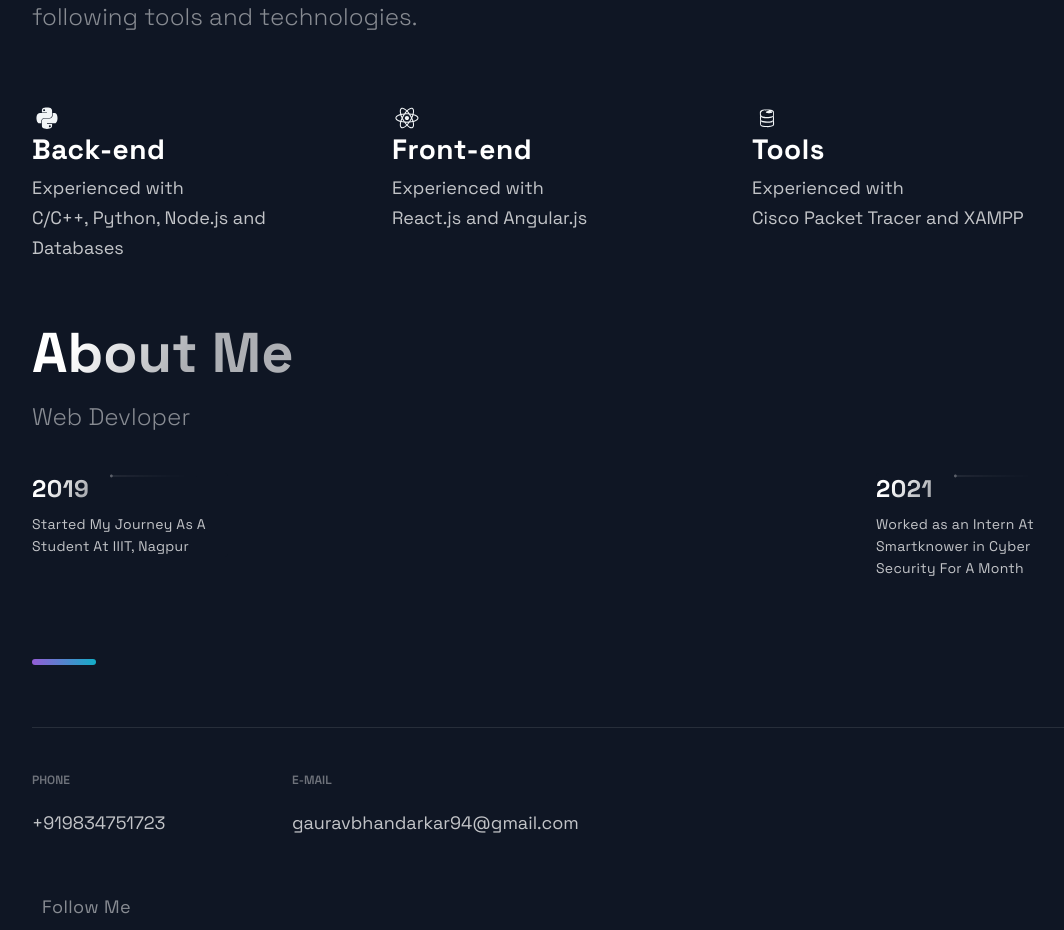
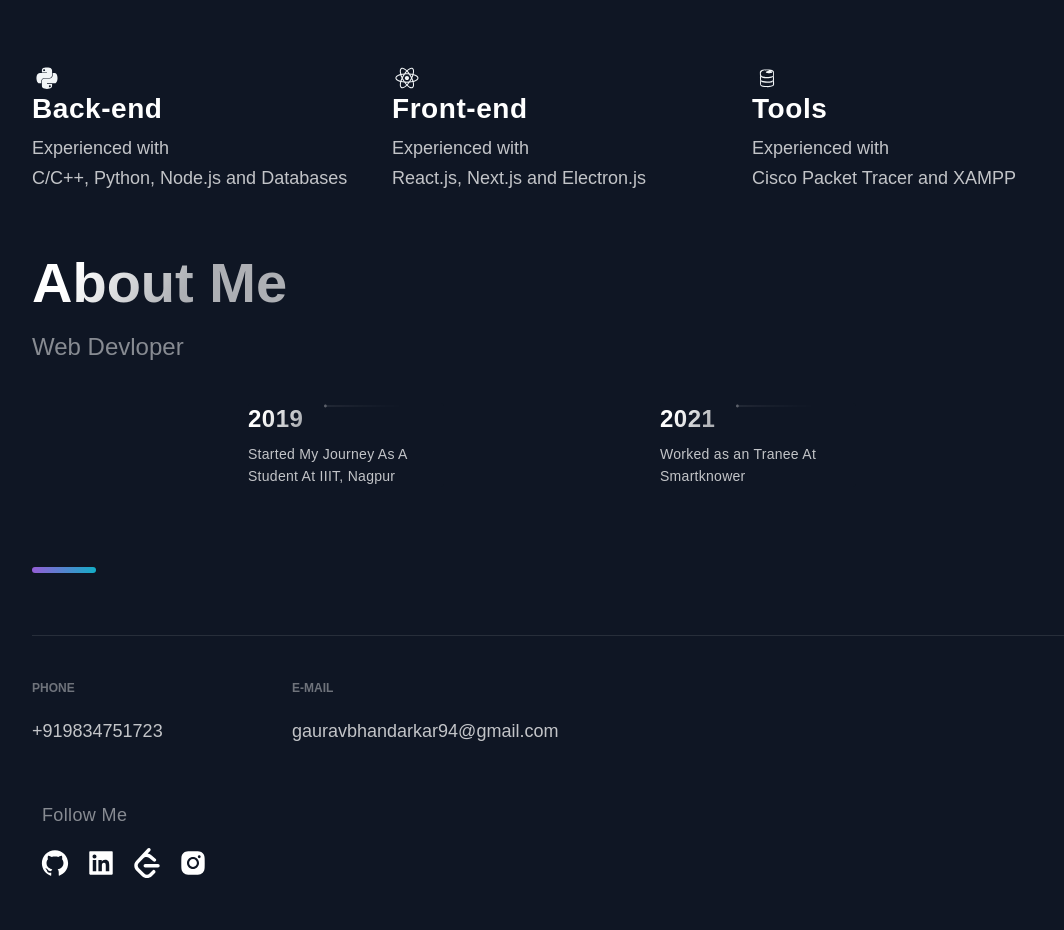
Before and after one commit to DracoCoder/My-Portfolio, a Next.js app: page / in a window 1280 px wide. Shown: the part 2240-3170 px from the top of the page, without its empty margins (88-1152 px from the left). Built offline with nearby package versions, Linux system fonts and the light colour scheme.

Commit message:
--Fixed scroll to Technology not working --Fixed Timeline Spaces --Fixed Page Title

```diff
--- a/src/components/Technologies/Technologies.js
+++ b/src/components/Technologies/Technologies.js
@@ -4,7 +4,7 @@ import { Section, SectionDivider, SectionText, SectionTitle } from '../../styles
 import { List, ListContainer, ListItem, ListParagraph, ListTitle } from './TechnologiesStyles';
 
 const Technologies = () => (
-  <Section id='tech'>
+  <Section id="technology">
     <SectionDivider />
     <br /><br /><br />
     <SectionTitle>Technology</SectionTitle>
@@ -26,7 +26,7 @@ const Technologies = () => (
         <ListContainer>
           <ListTitle>Front-end</ListTitle>
           <ListParagraph>Experienced with <br />
-            React.js and Angular.js
+            React.js, Next.js and Electron.js
           </ListParagraph>
         </ListContainer>
       </ListItem>
--- a/src/components/TimeLine/TimeLineStyles.js
+++ b/src/components/TimeLine/TimeLineStyles.js
@@ -7,7 +7,7 @@ export const CarouselContainer = styled.ul`
   padding: 0rem;
   list-style:none;
   display: flex;
-  justify-content: space-between;
+  justify-content: space-evenly;
   /* overflow-x: hidden; */
 
   margin-left: 32px;
--- a/src/constants/constants.js
+++ b/src/constants/constants.js
@@ -39,7 +39,7 @@ export const projects = [
 
 export const TimeLineData = [
   { year: 2019, text: 'Started My Journey As A Student At IIIT, Nagpur ', },
-  { year: 2021, text: 'Worked as an Intern At Smartknower in Cyber Security For A Month', },
+  { year: 2021, text: 'Worked as an Tranee At Smartknower', },
   // { year: 2019, text: 'Founded JavaScript Mastery', },
   // { year: 2020, text: 'Shared my projects with the world', },
   // { year: 2021, text: 'Started my own platform', },
--- a/src/pages/_document.js
+++ b/src/pages/_document.js
@@ -31,7 +31,7 @@ export default class MyDocument extends Document {
     return (
       <Html lang='en-GB'>
         <Head>
-          <link href="https://fonts.googleapis.com/css2?family=Space+Grotesk:wght@300;400;500;600;700&display=swap" rel="stylesheet"/>
+          <title>Gaurav's Portfolio</title>
         </Head>
         <body>
           <Main />
```
